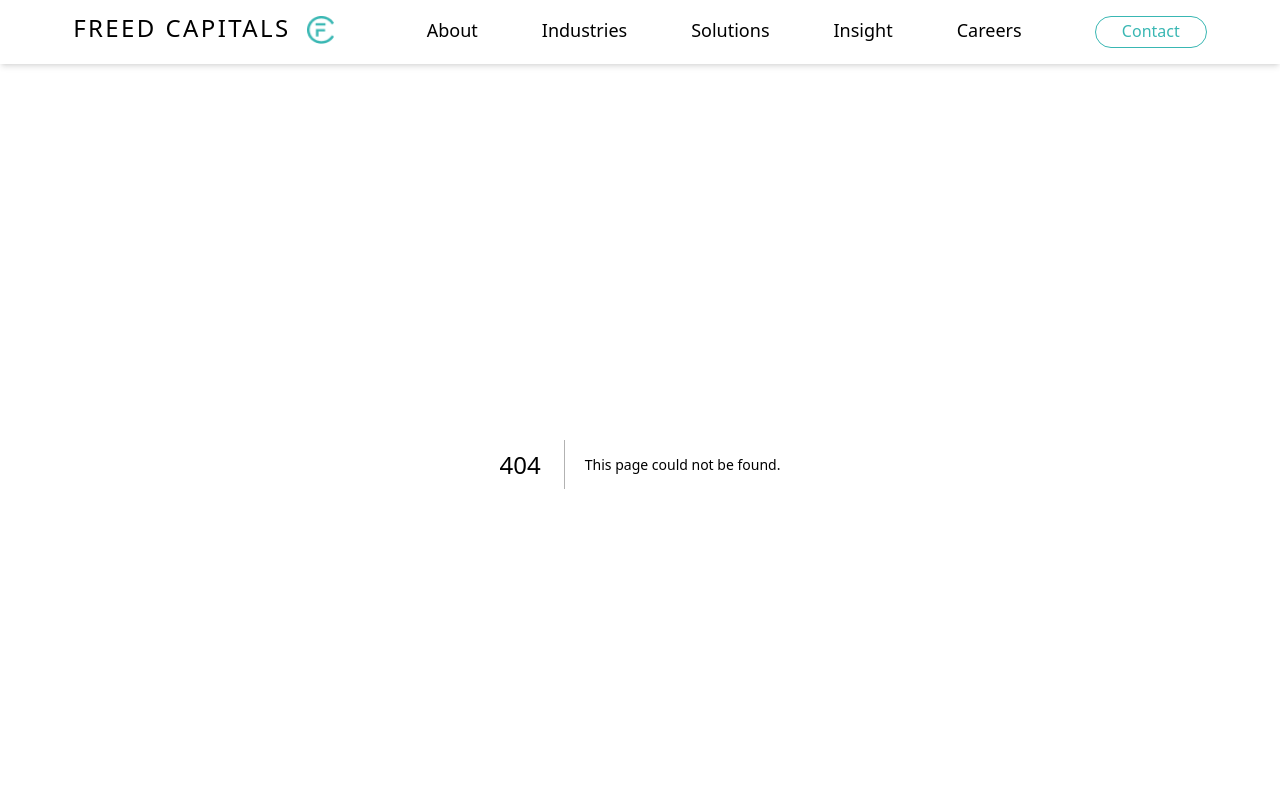
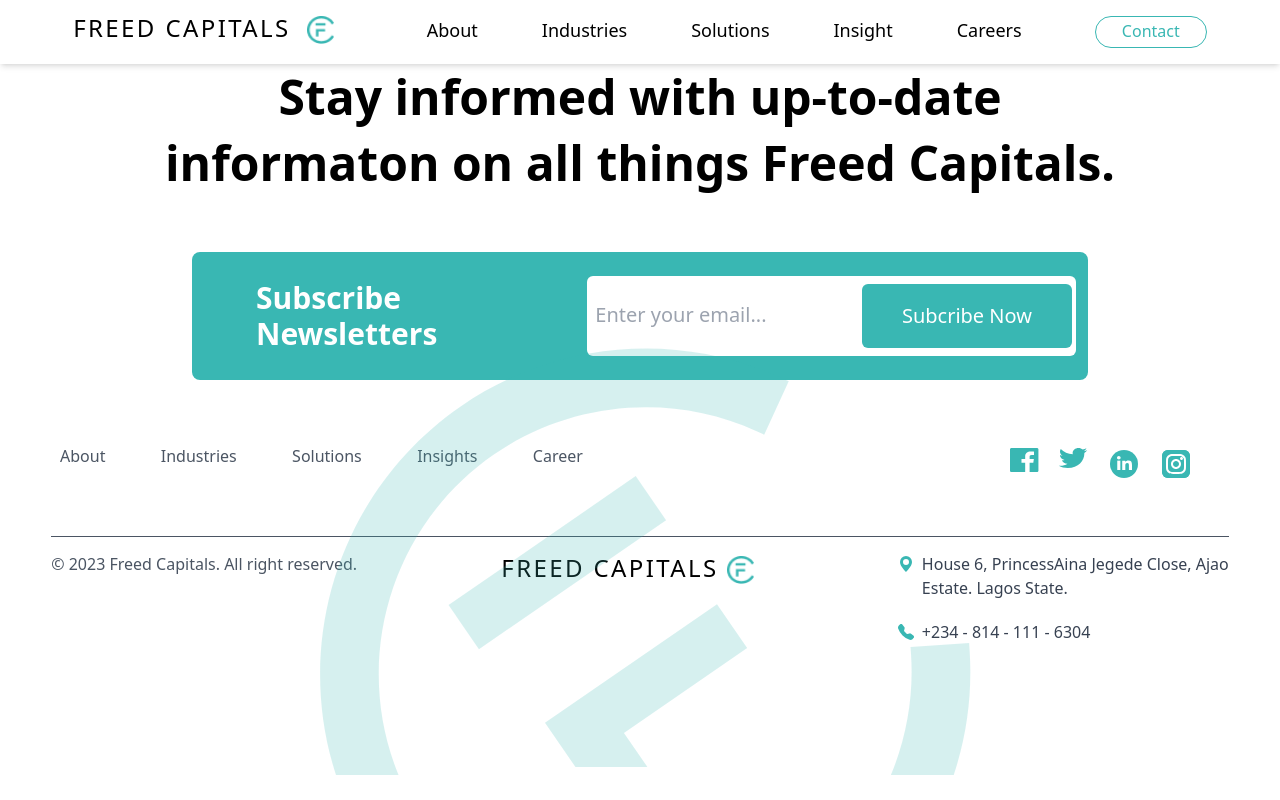
Before and after one commit to daniel-js0/freedcapitals, a Next.js app: page /industries in a window 1280 px wide. Before the commit this address had no page. Shown: the top 800 px of the page. Built offline with nearby package versions, Linux system fonts and the light colour scheme.

Commit message:
created industries

```diff
--- a/app/components/Navbar.jsx
+++ b/app/components/Navbar.jsx
@@ -41,7 +41,7 @@
                 </div>
 
                 <div className='flex flex-col'>
-                    <Link href="/" className='ml-16  text-lg font-light hover:text-[#39B7B3]'
+                    <Link href="/industries" className='ml-16  text-lg font-light hover:text-[#39B7B3]'
                     onMouseEnter={() => handleHover('indust')} onMouseLeave={() => handleHover('')}>
                         Industries
                     </Link>
--- /dev/null
+++ b/app/industries/page.jsx
@@ -0,0 +1,16 @@
+import React from 'react'
+
+const Industries = () => {
+  return (
+    <main>
+      <div>
+        <h1>
+
+        </h1>
+      </div>
+
+    </main>
+  )
+}
+
+export default Industries
--- a/app/page.jsx
+++ b/app/page.jsx
@@ -169,11 +169,12 @@
           <button className=" h-12 w-44 border text-xl font-medium rounded-2xl text-[#39B7B3] border-[#39B7B3]">Know more</button>
         </div>
 
-        <div className="mt-16 h-12 w-32 mx-auto">
-          <button className=" h-12 w-44 border text-xl font-medium rounded-2xl text-[#39B7B3] border-[#39B7B3]">Know more</button>
-        </div>
          <p className='font-bold mt-4 ml-2 text-white'>and</p>
+         <div>
          <p className='font-bold text-white'> text text and</p>
+          <br />
+
+         </div>
       </div>
     </main>
 
```
